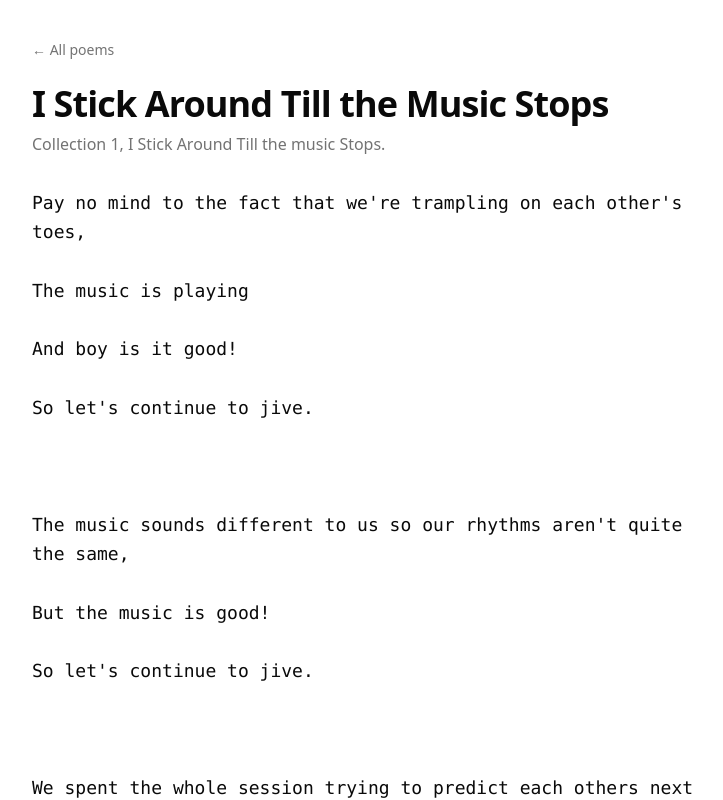
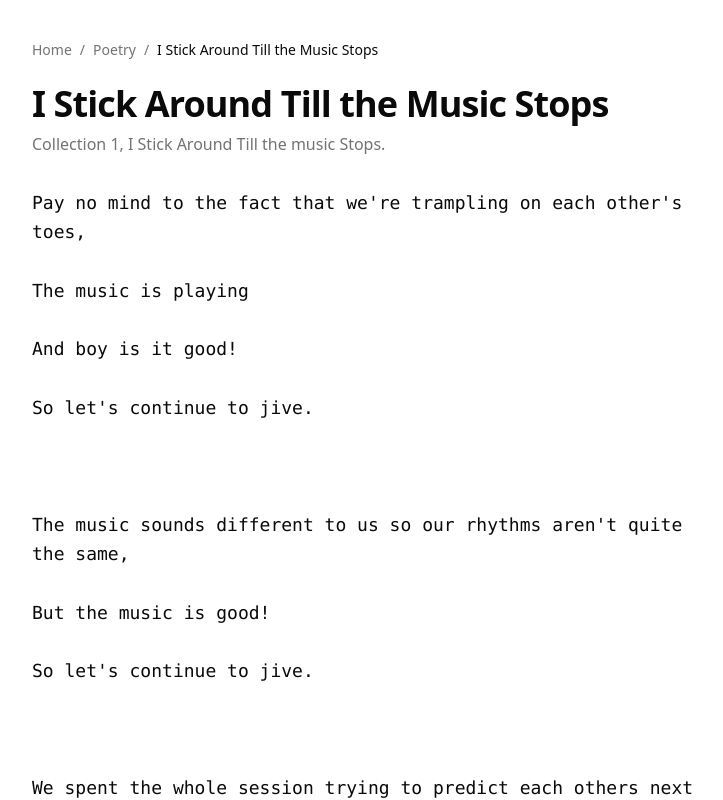
Before and after one commit to oneofthejosephs/Personal-Website, a Next.js app: page /poetry/poem-1 in a window 1280 px wide. Shown: the top 800 px of the page, without its empty margins (264-987 px from the left). Built offline with nearby package versions, Linux system fonts and the light colour scheme.

Commit message:
Adding a Navigaion bar

```diff
--- a/src/app/poetry/[slug]/page.tsx
+++ b/src/app/poetry/[slug]/page.tsx
@@ -1,10 +1,10 @@
 import type { Metadata } from "next";
 import { notFound } from "next/navigation";
 import Link from "next/link";
-import { poems, type Poem } from "@/content/poetry";
+import { poems } from "@/content/poetry";
 
-export function generateStaticParams(): { slug: string }[] {
-  return poems.map((p: Poem) => ({ slug: p.slug }));
+export function generateStaticParams() {
+  return poems.map((p) => ({ slug: p.slug }));
 }
 
 export async function generateMetadata(
@@ -28,11 +28,13 @@ export default async function PoemPage(
 
   return (
     <main className="mx-auto max-w-3xl p-6 md:p-10">
-      <div className="mb-6 text-sm">
-        <Link href="/poetry" className="text-muted-foreground hover:underline">
-          ← All poems
-        </Link>
-      </div>
+      <nav className="mb-6 text-sm text-muted-foreground flex gap-2">
+        <Link href="/" className="hover:underline">Home</Link>
+        <span>/</span>
+        <Link href="/poetry" className="hover:underline">Poetry</Link>
+        <span>/</span>
+        <span className="text-foreground">{poem.title}</span>
+      </nav>
 
       <h1 className="text-3xl md:text-4xl font-bold tracking-tight">{poem.title}</h1>
       {poem.summary ? <p className="text-muted-foreground mt-2">{poem.summary}</p> : null}
--- a/src/app/poetry/page.tsx
+++ b/src/app/poetry/page.tsx
@@ -1,18 +1,19 @@
 import Link from "next/link";
 import { poems } from "@/content/poetry";
 
-export default function PoetryIndexPage() {
+export default function PoetryIndex() {
   return (
     <main className="mx-auto max-w-3xl p-6 md:p-10">
       <h1 className="text-3xl md:text-4xl font-bold tracking-tight">Poetry</h1>
-      <p className="text-muted-foreground mt-2">
-        Selected poems. Click a title to read full screen.
-      </p>
+      <p className="text-muted-foreground mt-2">All poems, in one place.</p>
 
-      <ul className="mt-8 space-y-6">
+      <ul className="mt-8 space-y-4">
         {poems.map((p) => (
           <li key={p.slug} className="group">
-            <Link href={`/poetry/${p.slug}`} className="text-lg font-semibold underline-offset-4 group-hover:underline">
+            <Link
+              href={`/poetry/${p.slug}`}
+              className="text-lg font-medium underline-offset-4 group-hover:underline"
+            >
               {p.title}
             </Link>
             {p.summary ? (
--- /dev/null
+++ b/src/components/SiteHeader.tsx
@@ -0,0 +1,42 @@
+"use client";
+
+import Link from "next/link";
+import { usePathname } from "next/navigation";
+import { Button } from "@/components/ui/button";
+
+const links = [
+  { href: "/", label: "Home" },
+  { href: "/poetry", label: "Poetry" },
+  // add more, e.g. { href: "/projects", label: "Projects" }
+];
+
+export default function SiteHeader() {
+  const pathname = usePathname();
+
+  return (
+    <header className="sticky top-0 z-40 w-full border-b bg-background/80 backdrop-blur">
+      <div className="mx-auto flex h-14 max-w-6xl items-center justify-between px-4">
+        <Link href="/" className="font-semibold tracking-tight">
+          Akanimoh Umoren
+        </Link>
+
+        <nav className="flex items-center gap-2">
+          {links.map((l) => {
+            const active =
+              pathname === l.href || pathname.startsWith(`${l.href}/`);
+            return (
+              <Button
+                key={l.href}
+                asChild
+                variant={active ? "default" : "ghost"}
+                className="rounded-2xl"
+              >
+                <Link href={l.href}>{l.label}</Link>
+              </Button>
+            );
+          })}
+        </nav>
+      </div>
+    </header>
+  );
+}
```
